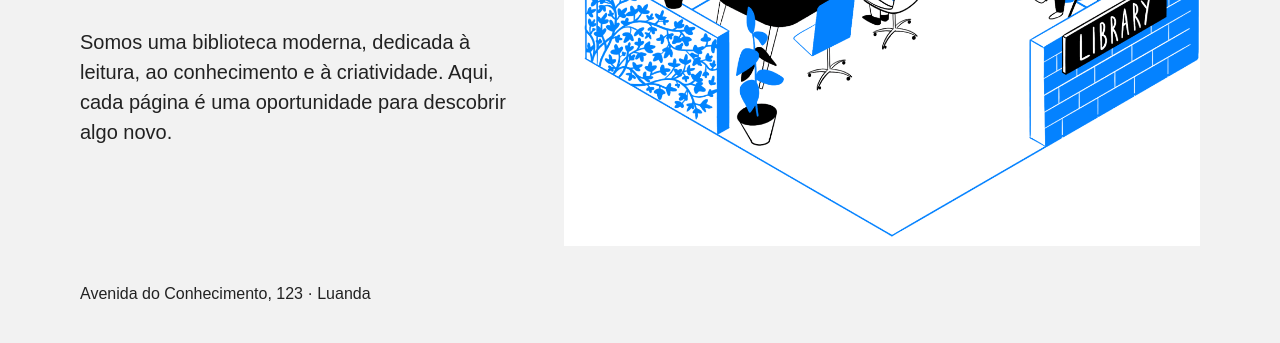
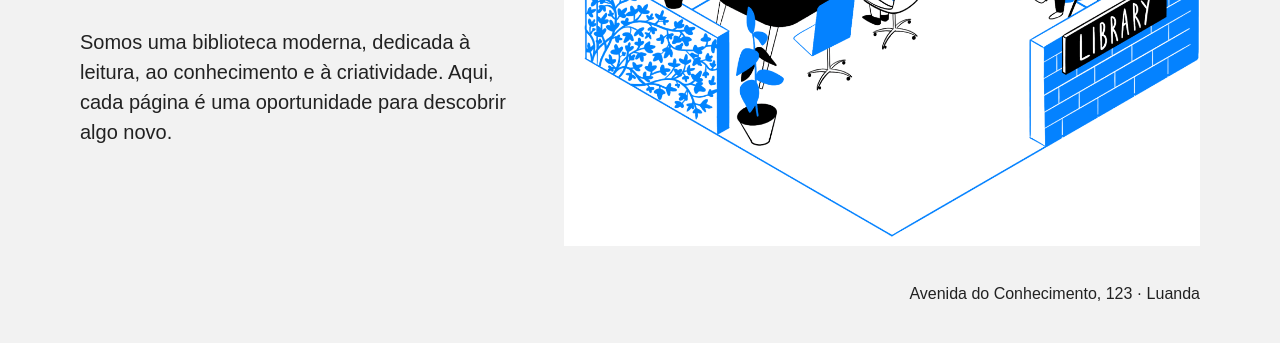
Before and after one commit to antoliseu77/web_project_library_pt, a plain HTML site: page index.html in a window 1280 px wide. Shown: the part 457-800 px from the top of the page. Drawn offline with Linux system fonts and the light colour scheme.

Commit message:
Corrigir estilos originais do header__footer

```diff
--- a/styles/style.css
+++ b/styles/style.css
@@ -87,9 +87,12 @@
 }
 
 .header__footer {
+  margin-top: auto;
+  width: 100%;
   display: flex;
-  justify-content: flex-start;
-  align-items: flex-end;
+  align-items: center;
+  justify-content: flex-end;
+  box-sizing: border-box;
 }
 
 .header__address {
@@ -97,7 +100,7 @@
   font-size: 16px;
 }
 
-/* Escolhas da equipa */
+
 
 .staff {
   padding: 100px 80px;
@@ -163,7 +166,7 @@
   font-size: 14px;
 }
 
-/* Eventos */
+
 
 .events {
   display: flex;
```
